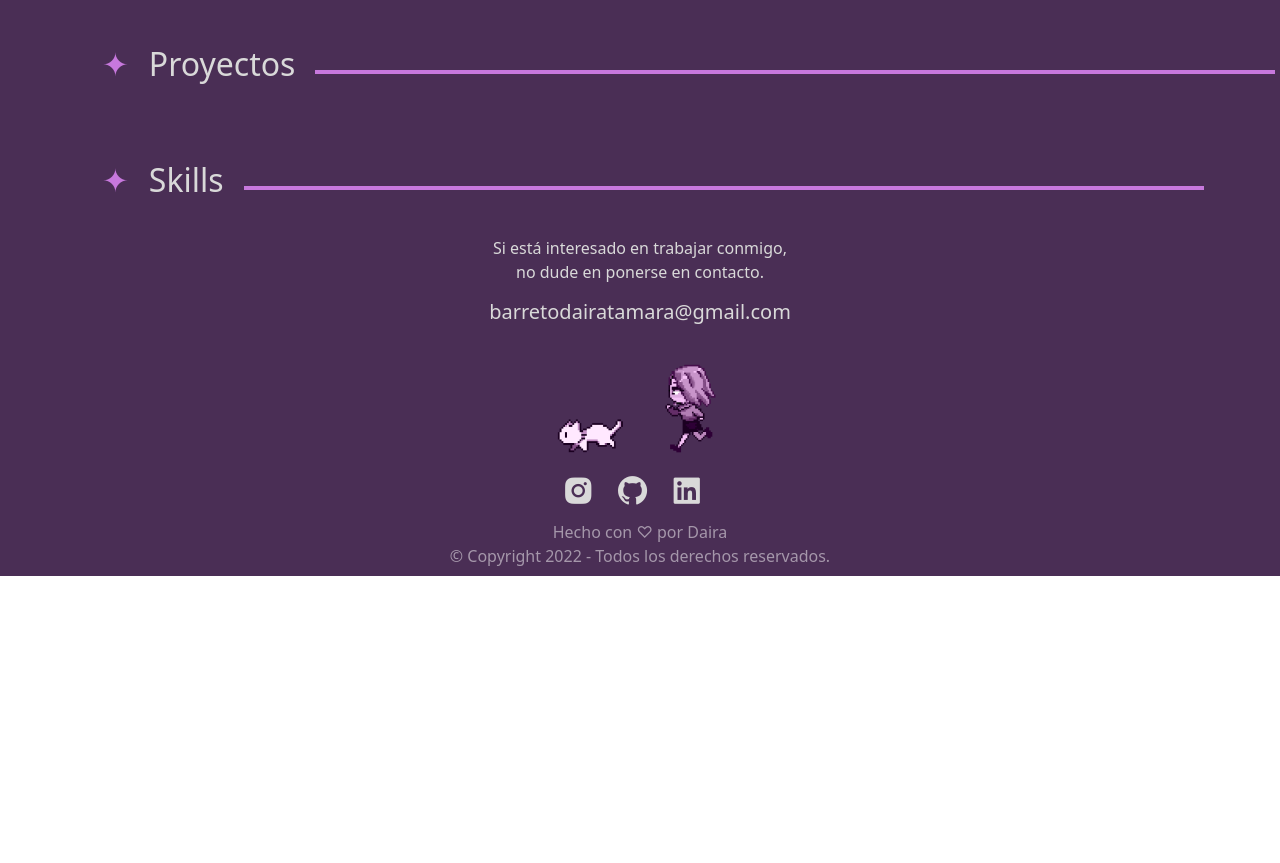
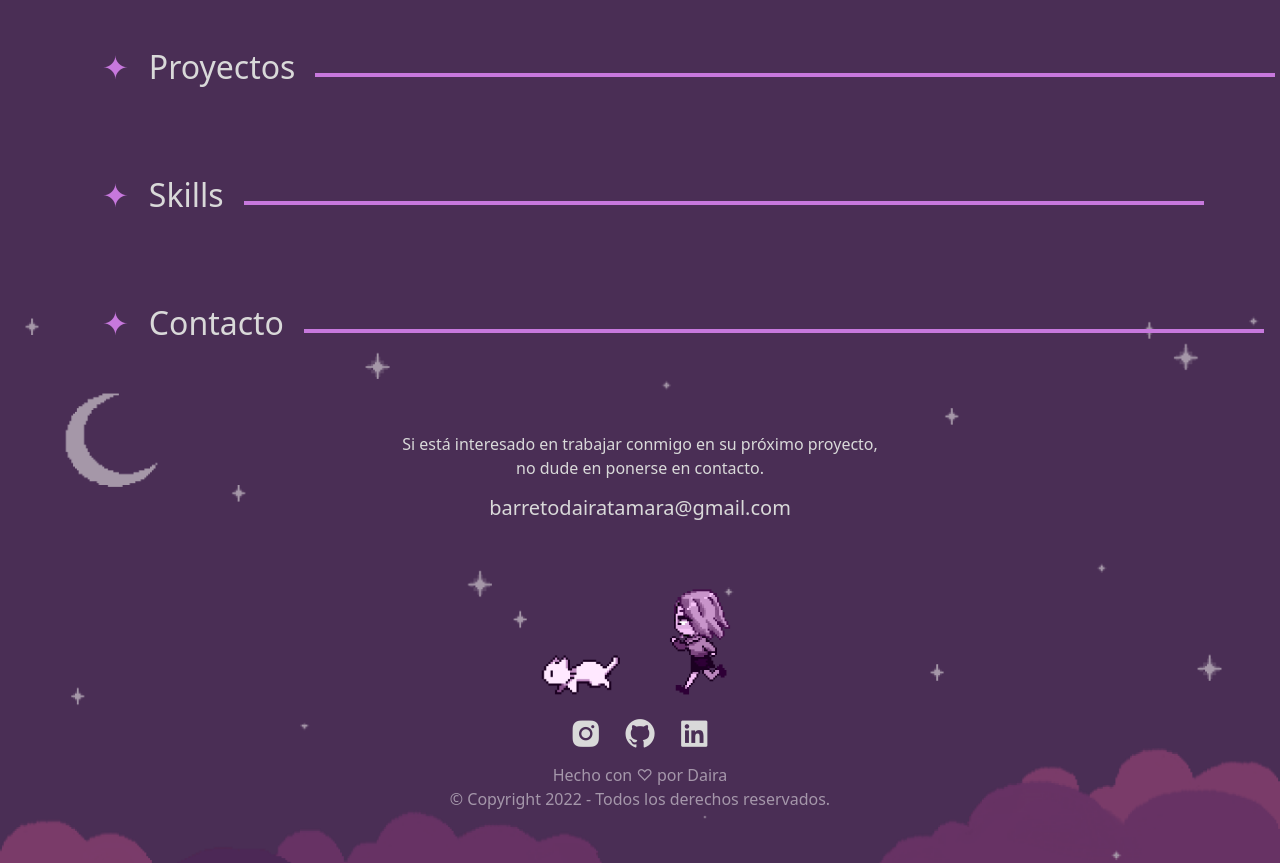
Before and after one commit to Daira360/Portfolio-FrontEnd, a plain HTML site: page index.html in a window 1280 px wide. Shown: the part 880-1743 px from the top of the page. Before the commit the page ends 1456 px from the top, so only its background shows below. Drawn offline with nearby package versions, Linux system fonts and the light colour scheme.

Commit message:
Séptimo Commit

```diff
--- a/index.html
+++ b/index.html
@@ -20,6 +20,7 @@
         <link href='https://unpkg.com/boxicons@2.1.4/css/boxicons.min.css' rel='stylesheet'>
 
         <!--CSS-->
+        <link rel="stylesheet" href="https://cdnjs.cloudflare.com/ajax/libs/animate.css/4.1.1/animate.min.css"/>
         <link rel="stylesheet" href="style.css">
 
         <!--Boobstrap-->
@@ -45,6 +46,7 @@
 
         <!---------------------------------------------------->
         <!--Barra de Navegación-->
+
         <nav class="navbar navbar-expand-md fixed-top navbar-main">
             <!--Contenedor barra de navegación-->
             <div class="container">
@@ -54,14 +56,14 @@
                     <img src="img/Logo_argprog_2.png" width="130px" alt="Logo Argentina Programa">
                 </a>
 
-                <!--Botón colapse-->
-                <button class="navbar-toggler" type="button" data-bs-toggle="collapse" data-bs-target="#collapsibleNavbar">
+                <!--Btn-->
+                <button class="navbar-toggler" data-bs-toggler="collapse" data-bs-target="#menuNav" aria-controls="menuNav" aria-expanded="false" aria-label="Barra de navegación">
                     <span class="navbar-toggler-icon"></span>
                 </button>
 
                 <!--Barra de navegación-->
                 <div class="collapse navbar-collapse" id="menuNav">
-                    <div class="nav mx-auto">
+                    <div class="nav mx-auto flex-colum flex-lg-row">
                         <a class="nav-link active" href="#about">SOBRE MI</a>
                         <a class="nav-link" href="#edu">EDUCACIÓN</a>
                         <a class="nav-link" href="#proyect">PROYECTOS</a>
@@ -76,7 +78,7 @@
                 </button>
 
             </div>
-            <!--Contenedor barra de navegación-->
+            <!---->
         </nav>
         <!---------------------------------------------------->
 
@@ -97,15 +99,15 @@
             <!--Header-->
             <header class="row align-items-center header-main">
                 <!--Foto-->
-                <div class="col-1">
+                <div class="col-1 col-mx-4">
                 </div>
 
-                <div class="col-4">
+                <div class="col-4 col-mx-4">
                     <!--Foto de perfil y CV-->
                     <div class="colum1 text-center">
                         <img src="img/Foto.png" width="350px" alt="Foto de perfil">
                         <button class="btn-1 cv">
-                            <span>Descargar CV</span>
+                            <a href="cv/#" class="text-decoration-none"><span>Descargar CV</span></a>
                         </button>
                     </div>
                 </div>
@@ -120,21 +122,21 @@
 
                     <!--Redes Sociales-->
                     <div class="redes">
-                        <a href="https://www.instagram.com/hellsy.png/?hl=es-la" target="_blank">
+                        <a href="https://www.instagram.com/hellsy.png/?hl=es-la" class="text-decoration-none" target="_blank">
                             <i class="bx bxl-instagram-alt"></i>
                         </a>
 
-                        <a href=https://github.com/Daira360 target="_blank">
+                        <a href=https://github.com/Daira360 class="text-decoration-none" target="_blank">
                             <i class="bx bxl-github"></i>
                         </a>
 
-                        <a href=https://www.linkedin.com/in/daira-barreto-51a767253/ target="_blank">
+                        <a href=https://www.linkedin.com/in/daira-barreto-51a767253/ class="text-decoration-none" target="_blank">
                         <i class="bx bxl-linkedin-square"></i>
                         </a>
                     </div>
                 </div>
             </header>
-            <!--Header-->
+            <!---->
         </div>
         <!---------------------------------------------------->
 
@@ -154,7 +156,7 @@
         <!---------------------------------------------------->
         <!--Proyectos-->
         <section id="proyect" class="container">
-                <div class="ancho4">
+                <div class="titulo">
                     <div class="titulo">
                         <h2><span class="item">✦</span>Proyectos</h2>
                     </div>
@@ -179,55 +181,59 @@
         </section>
         <!---------------------------------------------------->
 
+        <!--Fondo Footer-->
+        <div>
+            <img id="Fondo_pie" alt="Fondo_pie" src="img/Fondito.png">
+        </div>
 
 
         <!---------------------------------------------------->
         <!--Contacto-->
-        <div id="contact" class="container">
-            <!---->
-            <section class="row justify-content-center">
-                <div class="text-center">
+        <section id="contact" class="container">
+            <!--Título-->
+            <div class="titulo">
+                <h2><span class="item">✦</span>Contacto</h2>
+            </div>
+
+            <!--Información de Contacto-->
+            <div class="container text-center">
+
                 <!--Texto-->
-                    <p>Si está interesado en trabajar conmigo,<br>no dude en ponerse en contacto.</br></p>
+                <p>Si está interesado en trabajar conmigo en su próximo proyecto,<br>no dude en ponerse en contacto.</br></p>
 
                 <!--Gmail-->
-                    <div class="email container">
-                    <a href="mailto:barretodairatamara@gmail.com" class="h5 text-white text-decoration-none">
-                       <span>barretodairatamara@gmail.com</span>
+                <div class="container email">
+                    <a href="mailto:barretodairatamara@gmail.com" class="text-decoration-none">
+                        <h5 class="gmail">barretodairatamara@gmail.com</h5>
                     </a>
                 </div>
 
-                    <!--Gif Decorativo-->
+                <!--Gif-->
                 <div class="row justify-content-center text-center">
-                        <div class="col-6 gif">
-                            <img class="align-bottom" src="img/Loading_gato.gif" width="100px">
-                            <img src="img/Loading_yo.gif" width="100px">
+                        <div class="gif">
+                            <img class="align-bottom" src="img/Loading_gato.gif" width="120px">
+                            <img src="img/Loading_yo.gif" width="120px">
                         </div>
                     </div>
 
                 <!--Redes-->
                 <div class="redes">
-                        <a href="https://www.instagram.com/hellsy.png/?hl=es-la" target="_blank">
-                            <i class="bx bxl-instagram-alt"></i>
+                    <a href="https://www.instagram.com/hellsy.png/?hl=es-la" class="text-decoration-none" target="_blank">
+                        <i class="zoom bx bxl-instagram-alt"></i>
                     </a>
 
-                        <a href=https://github.com/Daira360 target="_blank">
+                    <a href=https://github.com/Daira360 class="text-decoration-none" target="_blank">
                         <i class="bx bxl-github"></i>
                     </a>
 
-                        <a href=https://www.linkedin.com/in/daira-barreto-51a767253/ target="_blank">
+                    <a href=https://www.linkedin.com/in/daira-barreto-51a767253/ class="text-decoration-none" target="_blank">
                         <i class="bx bxl-linkedin-square"></i>
                     </a>
                 </div>
-
             </div>
+            <!---->
         </section>
-
-
         <!---------------------------------------------------->
-            <!--Navbar-->
-
-        </div>
 
 
 
@@ -235,9 +241,9 @@
         <!--Pie de página-->
         <footer class="text-center text-white-50 p-2">
             Hecho con ♡ por Daira <br>&#169; Copyright 2022 - Todos los derechos reservados.</br>
-        <!--Fondo Footer-->
         </footer>
         <!---------------------------------------------------->
+
 
     </body>
 
--- a/style.css
+++ b/style.css
@@ -29,17 +29,11 @@ body{
     color: #C778DD;
     margin: 0px 20px;
 }
-
 .titulo{
     width: 100%;
-    height: 100px;
-    padding: 25px 0px;
-    display: flex;
-    flex-direction: row;
-    justify-content: left;
-    align-items: left;
+    height: 8em;
+
 }
-
 .titulo h2::after{
     content: '';
     position: absolute;
@@ -75,6 +69,7 @@ body{
     background: none;
     border-style: solid;
     border-color: #ba89d3;
+    transition: all 400ms ease-out;
 }
 .btn-1 span{
     font-size: 14px;
@@ -82,6 +77,7 @@ body{
     color: #ba89d3;
 }
 .btn-1:hover {
+    transform: scale(0.98);
     background: hsla(280, 46%, 68%, 0.2);
 }
 
@@ -100,18 +96,16 @@ body{
     margin-top: 10px;
 }
 
-/*Columna-2*/
-.redes a {
-    text-decoration: none;
+/*Columna-2 Redes*/
+.redes i{
     --size: 50px;
     width: var(--size);
-    display: inline-flex;
-}
-.redes i{
     font-size: 35px;
     color: #d9d9d9;
+    transition: all 400ms ease-out;
 }
 .redes i:hover{
+    transform: scale(1.1);
     color: #ba89d3;
 }
 
@@ -130,20 +124,31 @@ body{
 /*Skills y más*/
 
 
-
 /*---------------------------------------------------*/
 /*Contacto*/
-.email {
-    margin-bottom: 2em;
+.email h5 {
+    margin-bottom: 3em;
+    transition: 400ms;
 }
-
-.email a span:hover {
+.email h5:hover {
     color: #ba89d3;
 }
-
 .gif {
     margin: 1em;
 }
+
+
+
+/*---------------------------------------------------*/
+/*Fondo*/
+#Fondo_pie {
+    width: 100%;
+    opacity: 50%;
+    position: absolute;
+    z-index: -1;
+}
+
+
 
 /*---------------------------------------------------*/
 /*Barra de scroll*/
@@ -152,7 +157,6 @@ body::-webkit-scrollbar{
     width: 15px;
     opacity: 0;
 }
-
 body::-webkit-scrollbar-thumb{
     background: linear-gradient(120deg, #221329, #754a84);
     border-radius: 100px;
```
Lines whose indentation alone changed are shown as unchanged.
